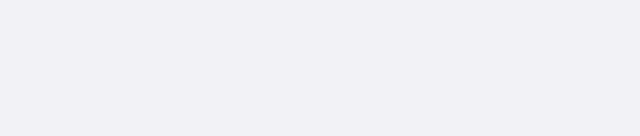
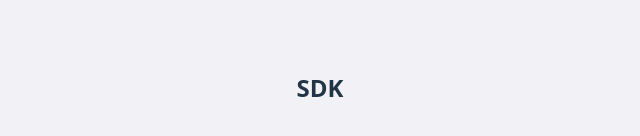
Before and after one commit to song127/Onbloc-Adena-Wallet-Connect, a React (Vite) app: page /sdk in a window 1280 px wide. Before the commit this address had no page. Shown: the part 312-448 px from the top of the page, without its empty margins (320-960 px from the left). Built offline with nearby package versions, Linux system fonts and the light colour scheme.

Commit message:
refactor: change page name

```diff
--- a/src/App.tsx
+++ b/src/App.tsx
@@ -2,7 +2,7 @@
 import { BrowserRouter, Routes, Route } from "react-router-dom";
 
 import Home from "@/pages/Home";
-import Dashboard from "@/pages/Dashboard";
+import SDK from "@/pages/SDK";
 import { ToastManager } from "@/components/toast/ToastManager";
 
 const App: React.FC = () => {
@@ -10,7 +10,7 @@
     <BrowserRouter>
       <Routes>
         <Route path="/" element={<Home />} />
-        <Route path="/dashboard" element={<Dashboard />} />
+        <Route path="/sdk" element={<SDK />} />
       </Routes>
       <ToastManager />
     </BrowserRouter>
--- a/src/pages/Dashboard.tsx
+++ b/src/pages/SDK.tsx
@@ -4,12 +4,12 @@
  */
 import type { ReactElement } from "react";
 
-const Dashboard = (): ReactElement => {
+const SDK = (): ReactElement => {
   return (
     <main className="flex items-center justify-center min-h-screen">
-      <h1 className="font-bold text-header">Dashboard (준비중)</h1>
+      <h1 className="font-bold text-header">SDK</h1>
     </main>
   );
 };
 
-export default Dashboard;
+export default SDK;
```
